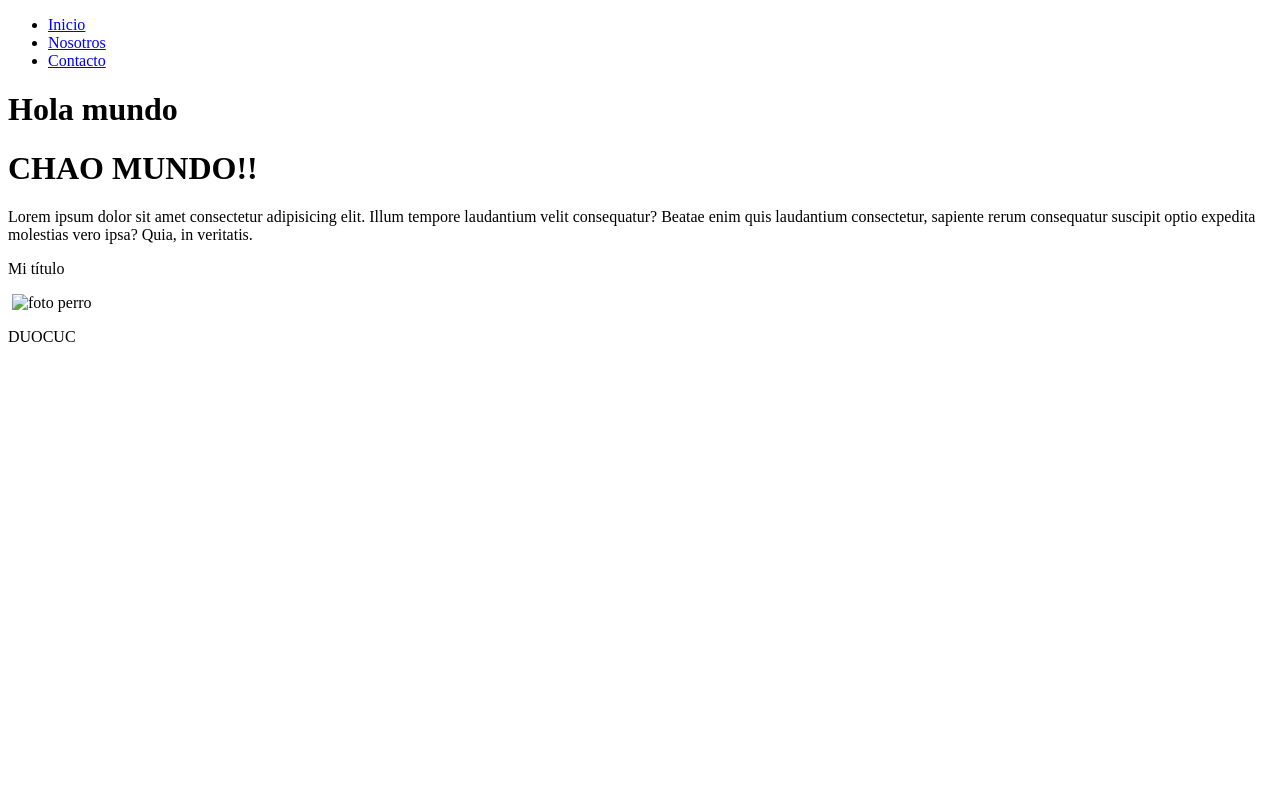
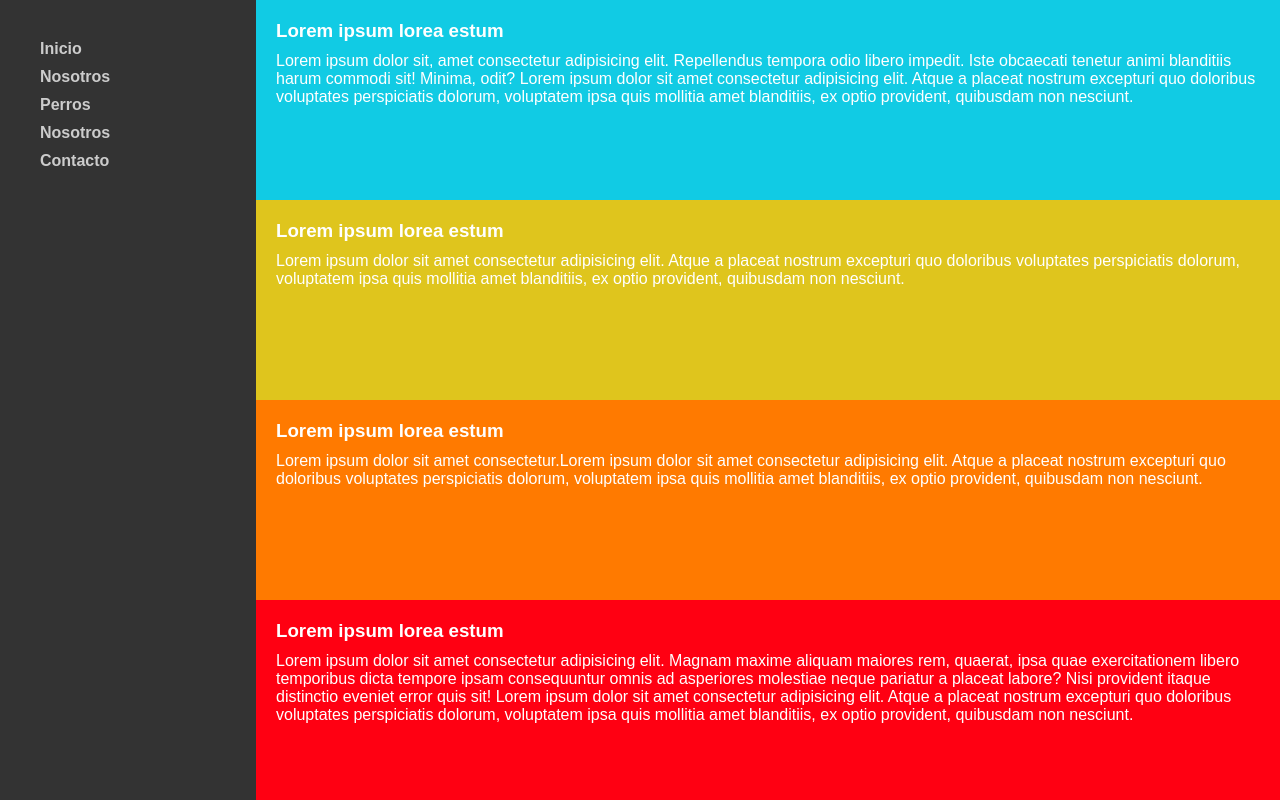
Before and after one commit to Lloni/WEB-ejercicios-prog-web, a plain HTML site: page index.html in a window 1280 px wide. Drawn offline with Linux system fonts and the light colour scheme.

Commit message:
CSS y HTML terminados hasta ej. 1.2.4

```diff
--- a/index.html
+++ b/index.html
@@ -2,34 +2,43 @@
 <html>
     <head>
         <meta charset="utf-8">
-        <title>Mi Sitio</title>
+        <title>Ayuda a un peludo</title>
         <link type="text/css" rel="stylesheet" href="style.css">
     </head>
     <body>
-        <div>
-            <header>
-                <nav>
+        <!-- Contenedor ppal para menú lateral y contenidos horizontales -->
+        <div class="container">
+            <!-- Menú ppal a la izquierda -->
+            <div class="sideMenu">
                 <ul>
                     <li><a href=#>Inicio</a></li>
                     <li><a href=#>Nosotros</a></li>
+                    <li><a href=#>Perros</a></li>
+                    <li><a href=#>Nosotros</a></li>
                     <li><a href=#>Contacto</a></li>
                 </ul>
-                </nav>
-            </header>
+            </div>
 
-        <h1>Hola mundo</h1>
-            <div>
-                <h1>CHAO MUNDO!!</h1>
-                <p>Lorem ipsum dolor sit amet consectetur adipisicing elit. Illum tempore laudantium velit consequatur? Beatae enim quis laudantium consectetur, sapiente rerum consequatur suscipit optio expedita molestias vero ipsa? Quia, in veritatis.</p>
-                <p>Mi título</p>
-                <img src="" alt="">
-                <img src="" alt="foto perro"/>
+            <!-- Contenedor para las barritas esas de colores -->
+            <div class="mainContent">
+                <!-- Cada div es una sección -->
+                <div class="mainItem mainItem01">
+                    <h3 class="mainItem-title">Lorem ipsum lorea estum</h3>
+                    <p>Lorem ipsum dolor sit, amet consectetur adipisicing elit. Repellendus tempora odio libero impedit. Iste obcaecati tenetur animi blanditiis harum commodi sit! Minima, odit? Lorem ipsum dolor sit amet consectetur adipisicing elit. Atque a placeat nostrum excepturi quo doloribus voluptates perspiciatis dolorum, voluptatem ipsa quis mollitia amet blanditiis, ex optio provident, quibusdam non nesciunt.</p>
+                </div>
+                <div class="mainItem mainItem02">
+                    <h3 class="mainItem-title">Lorem ipsum lorea estum</h3>
+                    <p>Lorem ipsum dolor sit amet consectetur adipisicing elit. Atque a placeat nostrum excepturi quo doloribus voluptates perspiciatis dolorum, voluptatem ipsa quis mollitia amet blanditiis, ex optio provident, quibusdam non nesciunt.</p>
+                </div>
+                <div class="mainItem mainItem03">
+                    <h3 class="mainItem-title">Lorem ipsum lorea estum</h3>
+                    <p>Lorem ipsum dolor sit amet consectetur.Lorem ipsum dolor sit amet consectetur adipisicing elit. Atque a placeat nostrum excepturi quo doloribus voluptates perspiciatis dolorum, voluptatem ipsa quis mollitia amet blanditiis, ex optio provident, quibusdam non nesciunt.</p>
+                </div>
+                <div class="mainItem mainItem04">
+                    <h3 class="mainItem-title">Lorem ipsum lorea estum</h3>
+                    <p>Lorem ipsum dolor sit amet consectetur adipisicing elit. Magnam maxime aliquam maiores rem, quaerat, ipsa quae exercitationem libero temporibus dicta tempore ipsam consequuntur omnis ad asperiores molestiae neque pariatur a placeat labore? Nisi provident itaque distinctio eveniet error quis sit! Lorem ipsum dolor sit amet consectetur adipisicing elit. Atque a placeat nostrum excepturi quo doloribus voluptates perspiciatis dolorum, voluptatem ipsa quis mollitia amet blanditiis, ex optio provident, quibusdam non nesciunt.</p>
                 </div>
             </div>
-        <footer>
-            <div>
-                <p>DUOCUC</p>
         </div>
-        </footer>
     </body>
 </html>
--- a/style.css
+++ b/style.css
@@ -0,0 +1,72 @@
+/* ESTO RESETEA MÁRGENES, BORDES Y PADDINGS QUE VIENEN POR DEFECTO EN ALGUNAS ETIQUETAS */
+html, body, div, span, applet, object, iframe, h1, h2, h3, h4, h5, h6, p, blockquote, pre, a, abbr, acronym, address, big, cite, code, del, dfn, em, font, img, ins, kbd, q, s, samp, small, strike, sub, sup, tt, var, dl, dt, dd, ol, ul, li, fieldset, form, label, legend, table, caption, tbody, tfoot, thead, tr, th, td, article, aside, dialog, figure, header, footer, hgroup, menu, nav, section, time, mark, audio, video {
+  margin: 0;
+  padding: 0;
+  border: 0;
+  outline: 0;
+}
+
+.container {
+    display: grid;
+    grid-template-columns: 20% 80%;
+    background-color: silver;
+    height: 100vh;
+    font-family: Arial, Helvetica, sans-serif;
+}
+
+/* MENÚ LATERAL */
+
+.sideMenu {
+    display:inline-block;
+    background-color: #333333;
+}
+
+.sideMenu ul {
+    margin: 40px;
+    list-style: none;
+}
+
+.sideMenu ul li {
+    padding-bottom: 10px;
+}
+
+.sideMenu ul li a {
+    font-size: 16px;
+    font-weight: bold;
+    color: #ccc;
+    text-decoration: none;
+}
+
+/* CAMBIO DE COLOR EN ITEMS DE MENU */
+.sideMenu ul li a:hover {
+    color: white;
+}
+
+/* CONTENIDO */
+
+.mainItem {
+    height: 25%;
+    color: white;
+    box-sizing: border-box;
+    padding: 20px;
+}
+
+.mainItem h3 {
+    padding-bottom: 10px;
+}
+
+.mainItem01 {
+    background-color: #11cbe4;
+}
+
+.mainItem02 {
+    background-color: #dfc51d;
+}
+
+.mainItem03 {
+    background-color: #ff7a00;
+}
+
+.mainItem04 {
+    background-color: #ff0012;
+}
```
Lines whose indentation alone changed are shown as unchanged.
